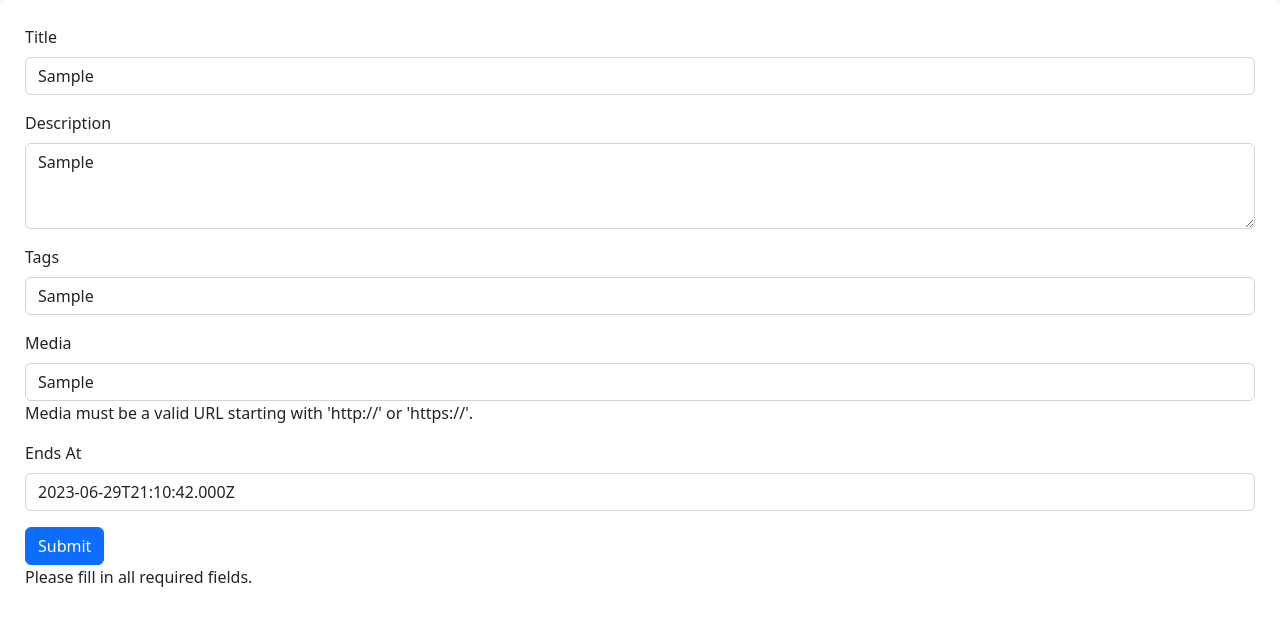
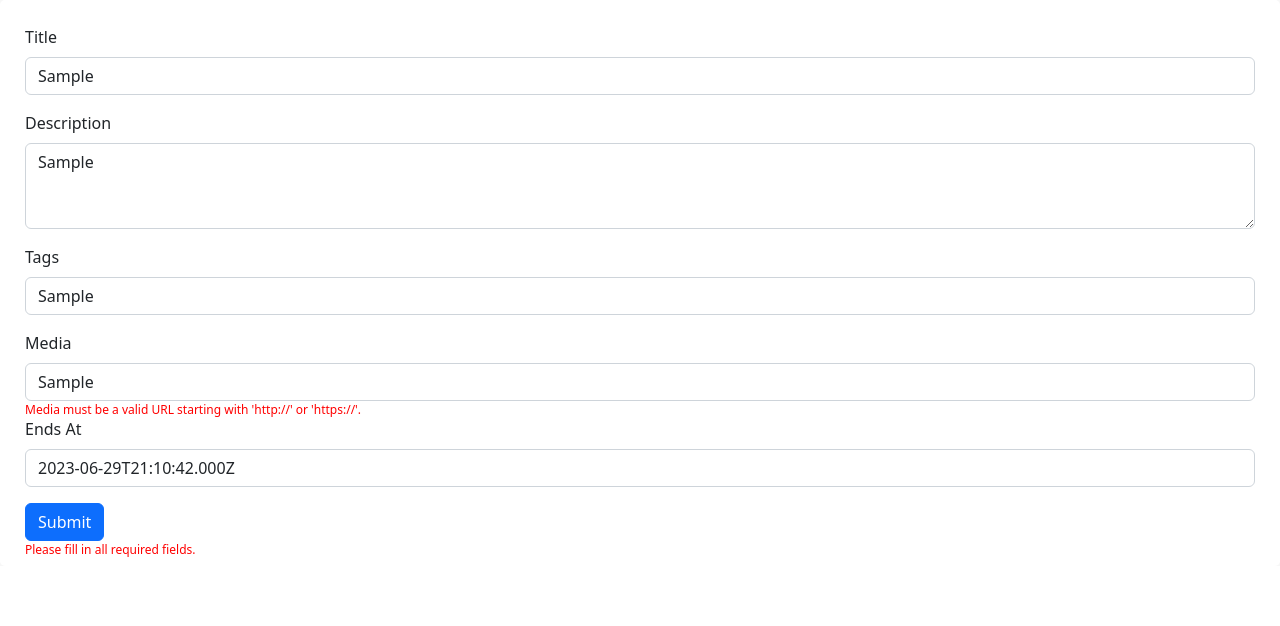
Before and after one commit to DarioDeLaFuente/dario-de-la-fuente-semester-project-2, a Next.js app: page /components/_create-entry in a window 1280 px wide. Both pictures are taken after typing "Sample", "Sample", "Sample", "Sample" into the empty fields and a click on the button "Submit". Shown: the top 626 px of the page. Built offline with nearby package versions, Linux system fonts and the light colour scheme.

Commit message:
FEATURE#21 Image & Media adding post card img css

```diff
--- a/src/pages/components/_create-entry.js
+++ b/src/pages/components/_create-entry.js
@@ -3,6 +3,7 @@ import Button from "react-bootstrap/Button";
 import { useState, useEffect } from "react";
 import { getToken } from "../../utils/storage";
 import style from "../../styles/formCard.module.css";
+import error from "../../styles/errorMessage.module.css";
 
 function GenerateEntry({ onEntryCreated }) {
   const [title, setTitle] = useState("");
@@ -137,7 +138,7 @@ function GenerateEntry({ onEntryCreated }) {
             value={title}
             onChange={(e) => setTitle(e.target.value)}
           />
-          {titleError && <p className="error-message">{titleError}</p>}
+          {titleError && <p className={error.errorMessage}>{titleError}</p>}
         </Form.Group>
         <Form.Group className="mb-3">
           <Form.Label>Description</Form.Label>
@@ -147,7 +148,7 @@ function GenerateEntry({ onEntryCreated }) {
             value={description}
             onChange={(e) => setDescription(e.target.value)}
           />
-          {descriptionError && <p className="error-message">{descriptionError}</p>}
+          {descriptionError && <p className={error.errorMessage}>{descriptionError}</p>}
         </Form.Group>
         <Form.Group className="mb-3">
           <Form.Label>Tags</Form.Label>
@@ -157,7 +158,7 @@ function GenerateEntry({ onEntryCreated }) {
             value={tags}
             onChange={(e) => setTags(e.target.value.split(","))}
           />
-          {tagsError && <p className="error-message">{tagsError}</p>}
+          {tagsError && <p className={error.errorMessage}>{tagsError}</p>}
         </Form.Group>
         <Form.Group className="mb-3">
           <Form.Label>Media</Form.Label>
@@ -167,7 +168,7 @@ function GenerateEntry({ onEntryCreated }) {
             value={media.join(",")}
             onChange={handleMediaChange}
           />
-          {mediaError && <p className="error-message">{mediaError}</p>}
+          {mediaError && <p className={error.errorMessage}>{mediaError}</p>}
         </Form.Group>
         <Form.Group className="mb-3">
           <Form.Label>Ends At</Form.Label>
@@ -177,10 +178,10 @@ function GenerateEntry({ onEntryCreated }) {
             value={ends}
             onChange={(e) => setEnds(e.target.value)}
           />
-          {endsError && <p className="error-message">{endsError}</p>}
+          {endsError && <p className={error.errorMessage}>{endsError}</p>}
         </Form.Group>
         <Button as="input" type="submit" value="Submit" />
-        {formError && <p className="error-message">{formError}</p>}
+        {formError && <p className={error.errorMessage}>{formError}</p>}
       </Form>
     </>
   );
--- a/src/pages/components/_updateAvatar.js
+++ b/src/pages/components/_updateAvatar.js
@@ -5,6 +5,8 @@ import InputGroup from "react-bootstrap/InputGroup";
 import Button from "react-bootstrap/Button";
 import { getUsername, getToken } from "../../utils/storage";
 import styles from "../../styles/profileCard.module.css";
+import error from "../../styles/errorMessage.module.css";
+import messageSuccess from "../../styles/successMessage.module.css";
 
 const UpdateAvatar = ({ onAvatarUpdated }) => {
   const [link, setLink] = useState("");
@@ -75,8 +77,8 @@ const UpdateAvatar = ({ onAvatarUpdated }) => {
             Update
           </Button>{" "}
         </InputGroup>
-        {linkError && <div className={styles.error}>{linkError}</div>}
-        {successMessage && <div className={styles.success}>{successMessage}</div>}
+        {linkError && <div className={error.errorMessage}>{linkError}</div>}
+        {successMessage && <div className={messageSuccess.success}>{successMessage}</div>}
       </Form>
     </>
   );
--- a/src/pages/profile/[user].js
+++ b/src/pages/profile/[user].js
@@ -78,11 +78,11 @@ function ProfilePage() {
         <div className="row">
           <div className="col-md-4 order-md-1">
             <div className={styles.card}>
-              <div className={styles.profileImage}>
+              <div>
                 {avatarData ? (
                   <img className={styles.profileImage} src={avatarData} alt="Avatar" />
                 ) : (
-                  <FaUserCircle />
+                  <FaUserCircle className={styles.profileImage} />
                 )}
               </div>
               <div className={styles.textContainer}>
--- a/src/styles/PostCardImg.module.css
+++ b/src/styles/PostCardImg.module.css
@@ -5,13 +5,13 @@
     left: 0;
     right: 0;
     bottom: 0;
-    object-fit: contain;
+    object-fit: cover;
     min-height: 100%;
     margin: auto;
 }
 .imgConteiner{
     height: 0;
-    padding-bottom: 100%;
+    padding-bottom: 80%;
     position: relative;
     overflow: hidden;
   }
--- /dev/null
+++ b/src/styles/SuccessMessage.module.css
@@ -0,0 +1,4 @@
+ .success{
+    color: green;
+    font-size: 12px;
+  }
--- /dev/null
+++ b/src/styles/errorMessage.module.css
@@ -0,0 +1,5 @@
+.errorMessage{
+    color: red;
+    font-size: 12px;
+    position: absolute;
+  }
--- a/src/styles/profileCard.module.css
+++ b/src/styles/profileCard.module.css
@@ -1,7 +1,7 @@
 .card {
     width: 100%;
     height: 70%;
-    margin-top:145px;
+    margin-top:163px;
     border-radius: 12px;
     box-shadow: 0px 0px 30px rgba(0, 0, 0, 0.123);
     display: flex;
@@ -28,7 +28,7 @@
   .textContainer {
     width: 100%;
     text-align: left;
-    padding: 25px;
+    padding: 15px;
     display: flex;
     flex-direction: column;
     gap: 10px;
@@ -51,13 +51,3 @@
     background-color: #a2c3e980;
     transition-duration: .5s;
   }
-  /* successMessage & errorMessage*/
-  .error{
-    color: red;
-    font-size: 12px;
-  }
-  .success{
-    color: green;
-    font-size: 12px;
-  }
-  /* successMessage & errorMessage*/
```
